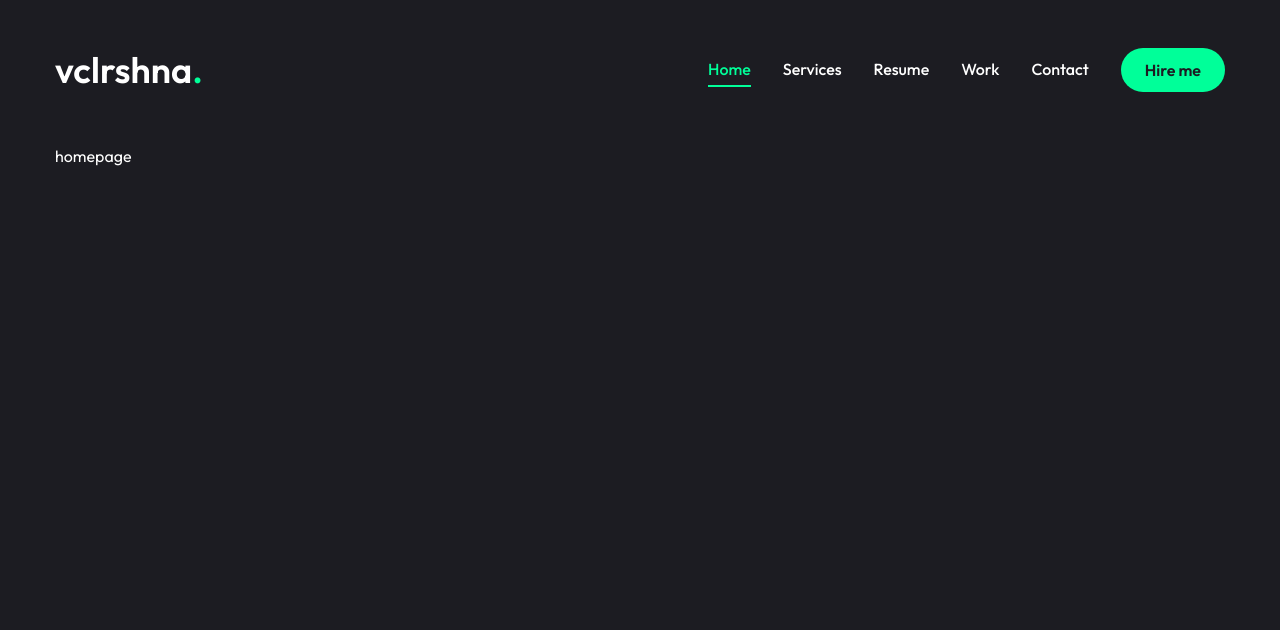
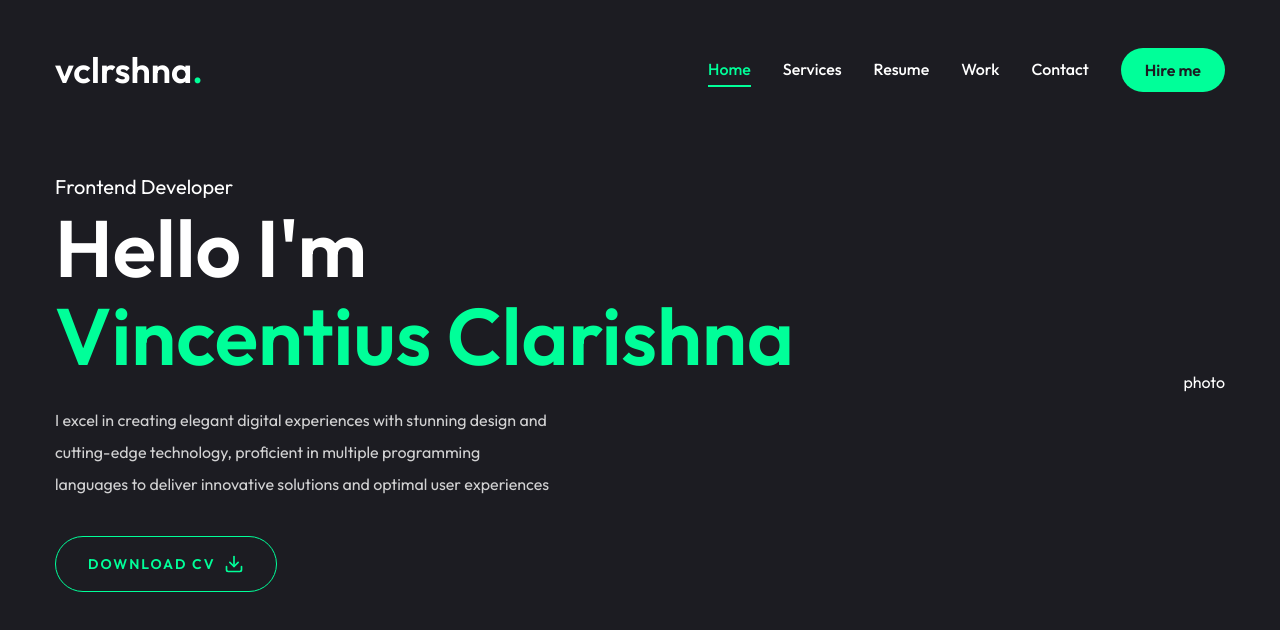
Before and after one commit to AisyahAuliaAngelinee/Portofolio, a Next.js app in the folder personal-website/: page / in a window 1280 px wide. Shown: the top 630 px of the page. Built offline with nearby package versions, Linux system fonts and the light colour scheme.

Commit message:
feat: homepage

```diff
--- a/personal-website/src/app/globals.css
+++ b/personal-website/src/app/globals.css
@@ -6,4 +6,16 @@
 	body {
 		@apply font-primary bg-primary text-white leading-loose;
 	}
+
+	.h1 {
+		@apply text-[48px] xl:text-[80px] leading-[1.1] font-semibold;
+	}
+
+	.h2 {
+		@apply text-[36px] xl:text-[48px] leading-[1.1] font-semibold;
+	}
+
+	.h3 {
+		@apply text-[20px] xl:text-[24px] leading-[1.1] font-semibold;
+	}
 }
--- a/personal-website/src/app/page.tsx
+++ b/personal-website/src/app/page.tsx
@@ -5,7 +5,33 @@ const Home = () => {
 	return (
 		<>
 			<section className="h-full">
-				<div className="container mx-auto">homepage</div>
+				<div className="container mx-auto h-full">
+					<div className="flex flex-col xl:flex-row items-center justify-between xl:pt-8 xl:pb-24">
+						{/* text */}
+						<div className="text-center xl:text-left">
+							<span className="text-xl">Frontend Developer</span>
+							<h1 className="h1 mb-6">
+								Hello I'm <br />
+								<span className="text-accent">Vincentius Clarishna</span>
+							</h1>
+							<p className="max-w-[500px] mb-9 text-white/80">
+								I excel in creating elegant digital experiences with stunning design and cutting-edge technology, proficient in multiple programming languages to deliver innovative
+								solutions and optimal user experiences
+							</p>
+
+							{/* btn and socials */}
+							<div>
+								<Button variant={"outline"} size={"lg"} className="flex uppercase items-center gap-2">
+									<span>Download CV</span>
+									<FiDownload className="text-xl" />
+								</Button>
+							</div>
+						</div>
+
+						{/* photo */}
+						<div>photo</div>
+					</div>
+				</div>
 			</section>
 		</>
 	);
```
